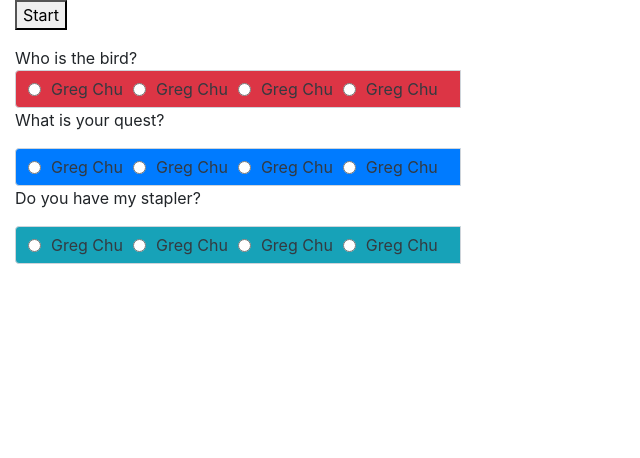
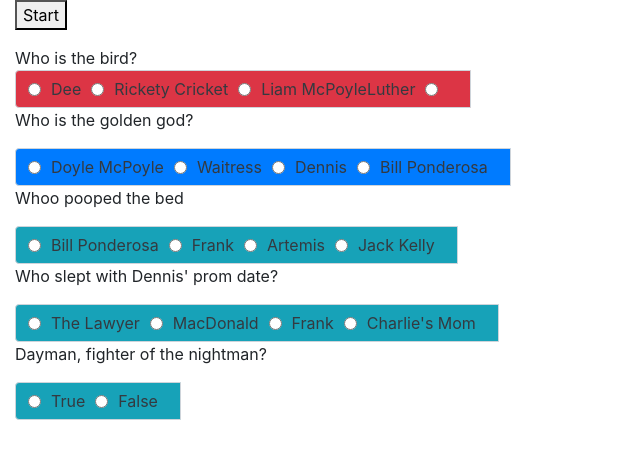
Before and after one commit to GC0728/TriviaGame, a plain HTML site: page index.html in a window 1280 px wide. Shown: the whole page, without its empty margins (0-640 px from the left). Drawn offline with nearby package versions, Linux system fonts and the light colour scheme.

Commit message:
submitted_hw

```diff
--- a/assets/javascript/app.js
+++ b/assets/javascript/app.js
@@ -1,5 +1,6 @@
 // GLOBAL VARIABLES
 var trueCounter = 0;
+console.log(trueCounter);
 var wrongCounter = 0;
 var count = 0;
 var gameTimer;
@@ -18,6 +19,8 @@ var quest2 = {
     question: "Who is the Golden God?",
     answer: "Dennis!"
 };
+
+
 // ARRAYS
 var testQuestArray = [quest1.question, quest2.question];
 
@@ -33,29 +36,54 @@ var questions = {
 
 };
 
-// var questions2 = [
-//     {q: "Who is the bird?", a: "letterHere"},
-//     {q: "Who is the golden god?", a: "Dennis!"}
-// ];
+var sunny = [
+    {q: "Who is the bird?", a: "Dee"},
+    {q: "Who is the golden god?", a: "Dennis"},
+    {q: "Whoo pooped the bed", a: "Frank"},
+    {q: "Who slept with Dennis' prom date?", a: "MacDonald"},
+    {q: "Dayman, fighter of the nightman?", a: "True", a2: "False"},
+];
 
 
-
-
-var answerChoices = {
-    choice1: ["Greg Chu"],
-    choice2: ["Learn to Code!"],
-    choice3: [/* MAKE THIS TRUE/FALSE, BOOLEAN? */],
-};
+var choices = ["Dee", "Dennis", "Frank", "MacDonald", "Charlie", "Rickety Cricket", "Artemis",
+             "Doyle McPoyle", "Waitress", "Maureen Ponderosa", "The Lawyer", "Liam McPoyle",
+             "Bill Ponderosa", "Gail the Snail", "Charlie's Mom", "Luther", "Jack Kelly"];
 
 var images = [];
 
 // APPEND QUESTIONS
-$("#1").append(gameQuest);
-$("#2").append(questions.cat2);
-$("#3").append(questions.cat3);
+$("#dee").append(sunny[0].q);
+$("#dennis").append(sunny[1].q);
+$("#frank").append(sunny[2].q);
+$("#mac").append(sunny[3].q);
+$("#charlie").append(sunny[4].q);
 
-// APEND ANSWERS
-$(".answerFormat").append(answerChoices.choice1[0]);
+// APEND CHOICES
+$("#d1").append(choices[0]);
+$("#d2").append(choices[5]);
+$("#d3").append(choices[11]);
+$("#d3").append(choices[15]);
+
+
+$("#d2a").append(choices[7]);
+$("#d2b").append(choices[8]);
+$("#d2c").append(choices[1]);
+$("#d2d").append(choices[12]);
+
+$("#f1").append(choices[12]);
+$("#f2").append(choices[2]);
+$("#f3").append(choices[6]);
+$("#f4").append(choices[16]);
+
+$("#m1").append(choices[10]);
+$("#m2").append(choices[3]);
+$("#m3").append(choices[2]);
+$("#m4").append(choices[14]);
+
+$("#c1").append(sunny[4].a);
+$("#c2").append(sunny[4].a2);
+
+
 
 // RANDOM PICKER. QUESTION-ANSWER COMBOS NEEDS TO BE PAIRED TOGETHER. ARRAYS OF OBJECTS RANDOMNESS GENERATOR TO PICK FROM THIS ARRAY. NO REPEATS
 
@@ -101,7 +129,8 @@ function start(quizTimer, gameClock) {
 
 $(".winSelect").click(winAlert);
 function winAlert () {
-    alert(randomArrayItem);
+    trueCounter += 1;
+    console.log(trueCounter);
 };
 // WORKS 03/15/2019:
 var randomArrayItem = [testQuestArray[Math.floor(Math.random() * testQuestArray.length)]];
--- a/index.html
+++ b/index.html
@@ -25,15 +25,15 @@
         </div>
         <div class="row">
             <div class="col-12">
-                <div id="1">
+                <div id="dee">
                 </div>
                 <div class="input-group">
                         <div class="input-group-prepend">
                             <div class="input-group-text bg-danger">
-                                    <input type="radio" class="winSelect" aria-label="Radio button for following text input"> <p class="answerFormat text-dark"></p>
-                                    <input type="radio" aria-label="Radio button for following text input"> <p class="answerFormat text-dark"></p>
-                                    <input type="radio" aria-label="Radio button for following text input"> <p class="answerFormat text-dark"></p>
-                                    <input type="radio" aria-label="Radio button for following text input"> <p class="answerFormat text-dark"></p>
+                                    <input class="winSelect" type="radio" aria-label="Radio button for following text input"> <p id="d1" class="answerFormat text-dark"></p>
+                                    <input type="radio" aria-label="Radio button for following text input"> <p id="d2" class="answerFormat text-dark"></p>
+                                    <input type="radio" aria-label="Radio button for following text input"> <p id="d3" class="answerFormat text-dark"></p>
+                                    <input type="radio" aria-label="Radio button for following text input"> <p id="d4" class="answerFormat text-dark"></p>
                             </div>
                         </div>
                     </div>
@@ -41,15 +41,15 @@
         </div>
         <div class="row">
             <div class="col-12">
-                <p id="2">
+                <p id="dennis">
                 </p>
                 <div class="input-group">
                         <div class="input-group-prepend">
                             <div class="input-group-text bg-primary">
-                                    <input type="radio" aria-label="Radio button for following text input"> <p class="answerFormat text-dark"></p>
-                                    <input type="radio" class="winSelect" aria-label="Radio button for following text input"> <p class="answerFormat text-dark"></p>
-                                    <input type="radio" aria-label="Radio button for following text input"> <p class="answerFormat text-dark"></p>
-                                    <input type="radio" aria-label="Radio button for following text input"> <p class="answerFormat text-dark"></p>
+                                    <input type="radio" aria-label="Radio button for following text input"> <p id="d2a" class="answerFormat text-dark"></p>
+                                    <input type="radio" aria-label="Radio button for following text input"> <p id="d2b" class="answerFormat text-dark"></p>
+                                    <input class="winSelect" type="radio" aria-label="Radio button for following text input"> <p id="d2c" class="answerFormat text-dark"></p>
+                                    <input type="radio" aria-label="Radio button for following text input"> <p id="d2d" class="answerFormat text-dark"></p>
                             </div>
                         </div>
                     </div>
@@ -57,20 +57,50 @@
         </div>
         <div class="row">
             <div class="col-12">
-                    <p id="3">
+                    <p id="frank">
                     </p>
                     <div class="input-group">
                         <div class="input-group-prepend">
                             <div class="input-group-text bg-info">
-                                <input type="radio" aria-label="Radio button for following text input"> <p class="answerFormat text-dark"></p>
-                                <input type="radio" aria-label="Radio button for following text input"> <p class="answerFormat text-dark"></p>
-                                <input type="radio" aria-label="Radio button for following text input"> <p class="answerFormat text-dark"></p>
-                                <input type="radio" class="winSelect" aria-label="Radio button for following text input"> <p class="answerFormat text-dark"></p>
+                                    <input type="radio" aria-label="Radio button for following text input"> <p id="f1" class="answerFormat text-dark"></p>
+                                    <input class="winSelect" type="radio" aria-label="Radio button for following text input"> <p id="f2" class="answerFormat text-dark"></p>
+                                    <input type="radio" aria-label="Radio button for following text input"> <p id="f3" class="answerFormat text-dark"></p>
+                                    <input type="radio" aria-label="Radio button for following text input"> <p id="f4" class="answerFormat text-dark"></p>
                             </div>
                         </div>
                     </div>
             </div>
         </div>
+        <div class="row">
+                <div class="col-12">
+                        <p id="mac">
+                        </p>
+                        <div class="input-group">
+                            <div class="input-group-prepend">
+                                <div class="input-group-text bg-info">
+                                        <input type="radio" aria-label="Radio button for following text input"> <p id="m1" class="answerFormat text-dark"></p>
+                                        <input class="winSelect" type="radio" aria-label="Radio button for following text input"> <p id="m2" class="answerFormat text-dark"></p>
+                                        <input type="radio" aria-label="Radio button for following text input"> <p id="m3" class="answerFormat text-dark"></p>
+                                        <input type="radio" aria-label="Radio button for following text input"> <p id="m4" class="answerFormat text-dark"></p>
+                                </div>
+                            </div>
+                        </div>
+                </div>
+            </div>
+            <div class="row">
+                    <div class="col-12">
+                            <p id="charlie">
+                            </p>
+                            <div class="input-group">
+                                <div class="input-group-prepend">
+                                    <div class="input-group-text bg-info">
+                                        <input type="radio" class="winSelect" aria-label="Radio button for following text input"> <p id="c1" class="answerFormat text-dark"></p>
+                                        <input type="radio" aria-label="Radio button for following text input"> <p id="c2" class="answerFormat text-dark"></p>
+                                    </div>
+                                </div>
+                            </div>
+                    </div>
+                </div>
         <div class="row">
             <p id="gameCounter">
             </p>
```
